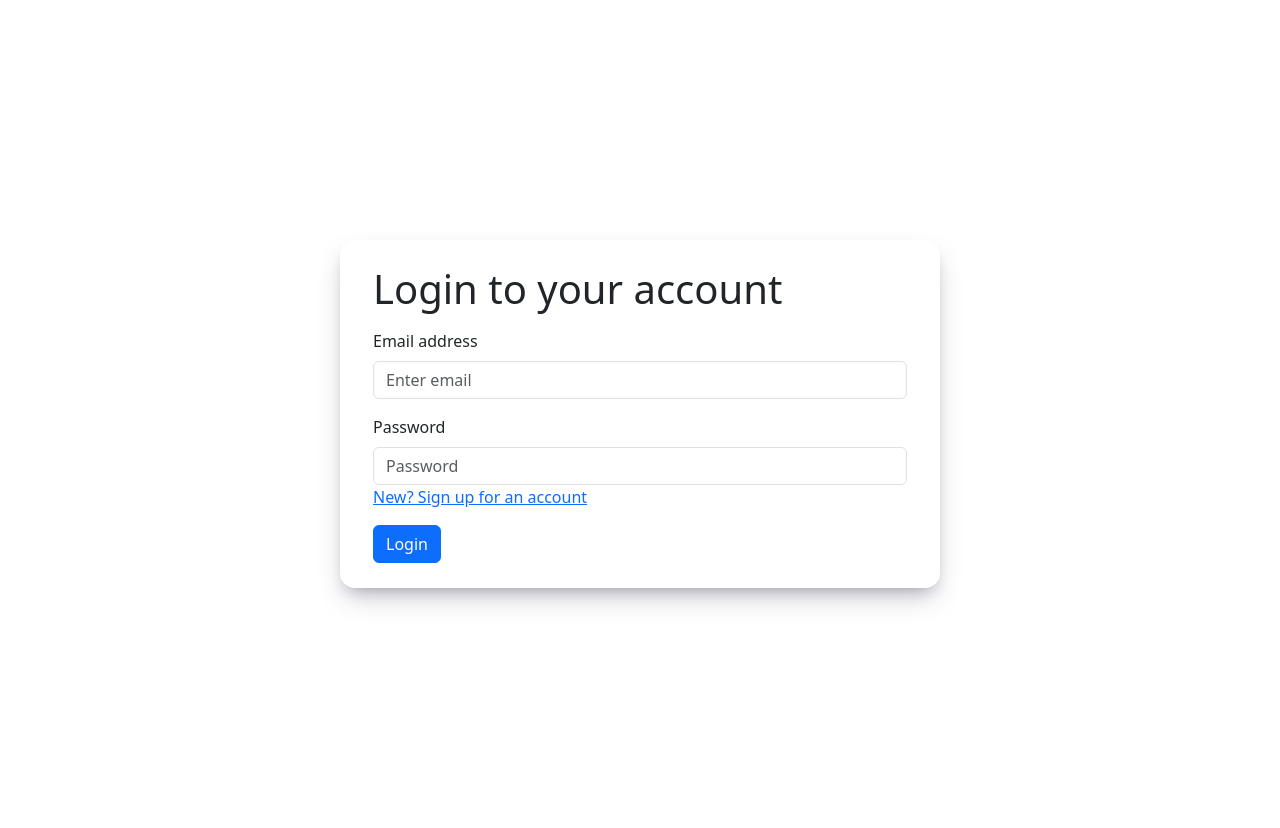
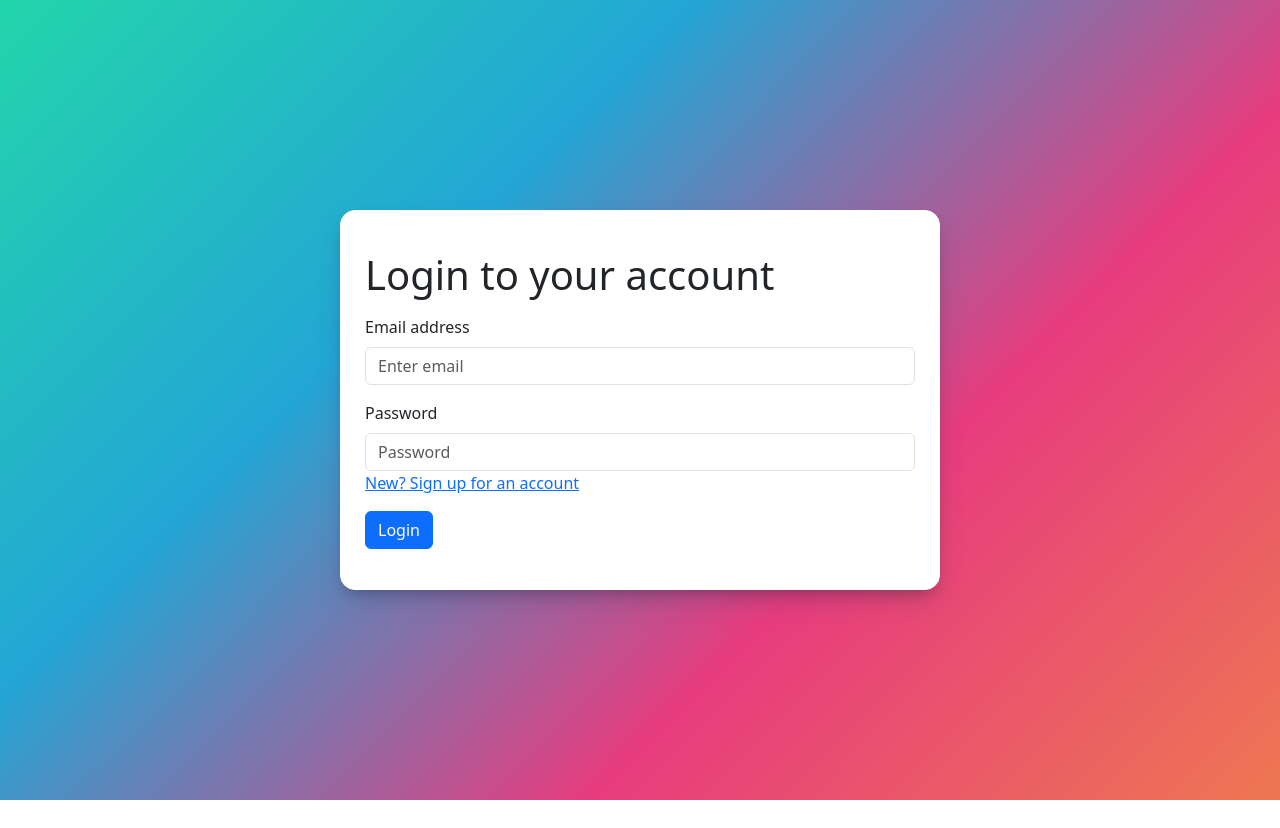
Before and after one commit to sleepydirt/firebase-react, a React (Create React App) app: page /login in a window 1280 px wide. After the commit the page ends 800 px from the top, so only its background shows below. Built offline with nearby package versions, Linux system fonts and the light colour scheme; no server answers.

Commit message:
Added style to pages

```diff
--- a/src/views/LoginPage.js
+++ b/src/views/LoginPage.js
@@ -11,13 +11,25 @@ export default function LoginPage() {
   const navigate = useNavigate();
 
   return (
+    <div
+      style={{
+        background:
+          "linear-gradient(-45deg, #ee7752, #e73c7e, #23a6d5, #23d5ab)",
+      }}
+      className="d-flex flex-column justify-content-center w-100 h-100"
+    >
+      <div
+        className="d-flex justify-content-center align-items-center"
+        style={{ minHeight: "100vh" }}
+      >
         <Container
           style={{
+            background: "white",
+            width: "100%",
             maxWidth: "600px",
             border: "1px solid #fff",
             borderRadius: "15px",
-        padding: "0.5rem 2rem",
-        margin: "30vh auto",
+            padding: "1.5rem",
             boxShadow:
               "rgba(50, 50, 93, 0.25) 0px 13px 27px -5px, rgba(0, 0, 0, 0.3) 0px 8px 16px -8px",
           }}
@@ -63,5 +75,7 @@ export default function LoginPage() {
           </Form>
           <p>{error}</p>
         </Container>
+      </div>
+    </div>
   );
 }
--- a/src/views/SignUpPage.js
+++ b/src/views/SignUpPage.js
@@ -12,13 +12,25 @@ export default function SignUpPage() {
   const [confirmPassword, setConfirmPassword] = useState("");
 
   return (
+    <div
+      style={{
+        background:
+          "linear-gradient(-45deg, #ee7752, #e73c7e, #23a6d5, #23d5ab)",
+      }}
+      className="d-flex flex-column justify-content-center w-100 h-100"
+    >
+      <div
+        className="d-flex justify-content-center align-items-center"
+        style={{ minHeight: "100vh" }}
+      >
         <Container
           style={{
+            background: "white",
+            width: "100%",
             maxWidth: "600px",
             border: "1px solid #fff",
             borderRadius: "15px",
-        padding: "0.5rem 2rem",
-        margin: "30vh auto",
+            padding: "1.5rem",
             boxShadow:
               "rgba(50, 50, 93, 0.25) 0px 13px 27px -5px, rgba(0, 0, 0, 0.3) 0px 8px 16px -8px",
           }}
@@ -88,5 +100,7 @@ export default function SignUpPage() {
           </Form>
           <p>{error}</p>
         </Container>
+      </div>
+    </div>
   );
 }
```
Lines whose indentation alone changed are shown as unchanged.
